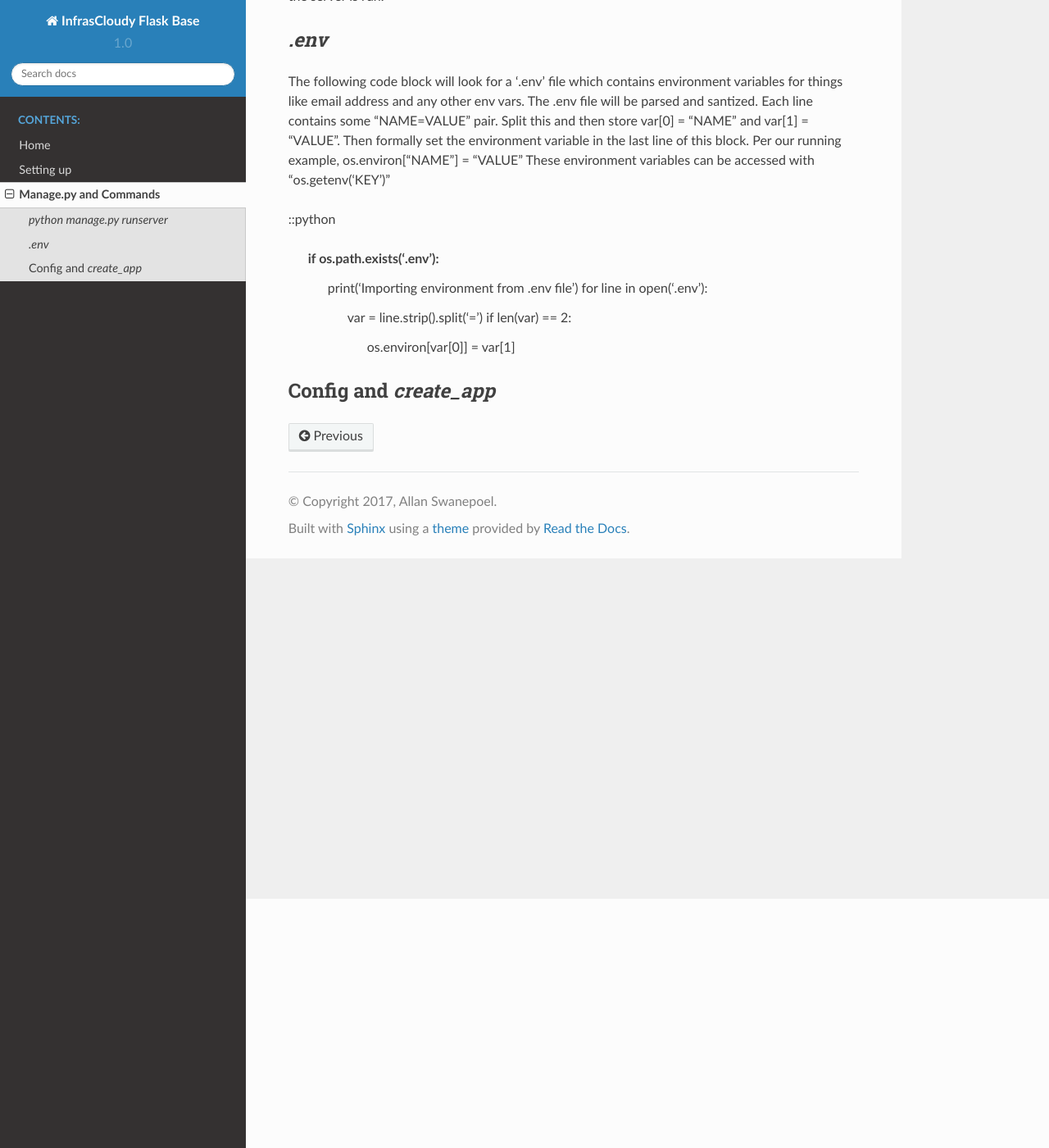
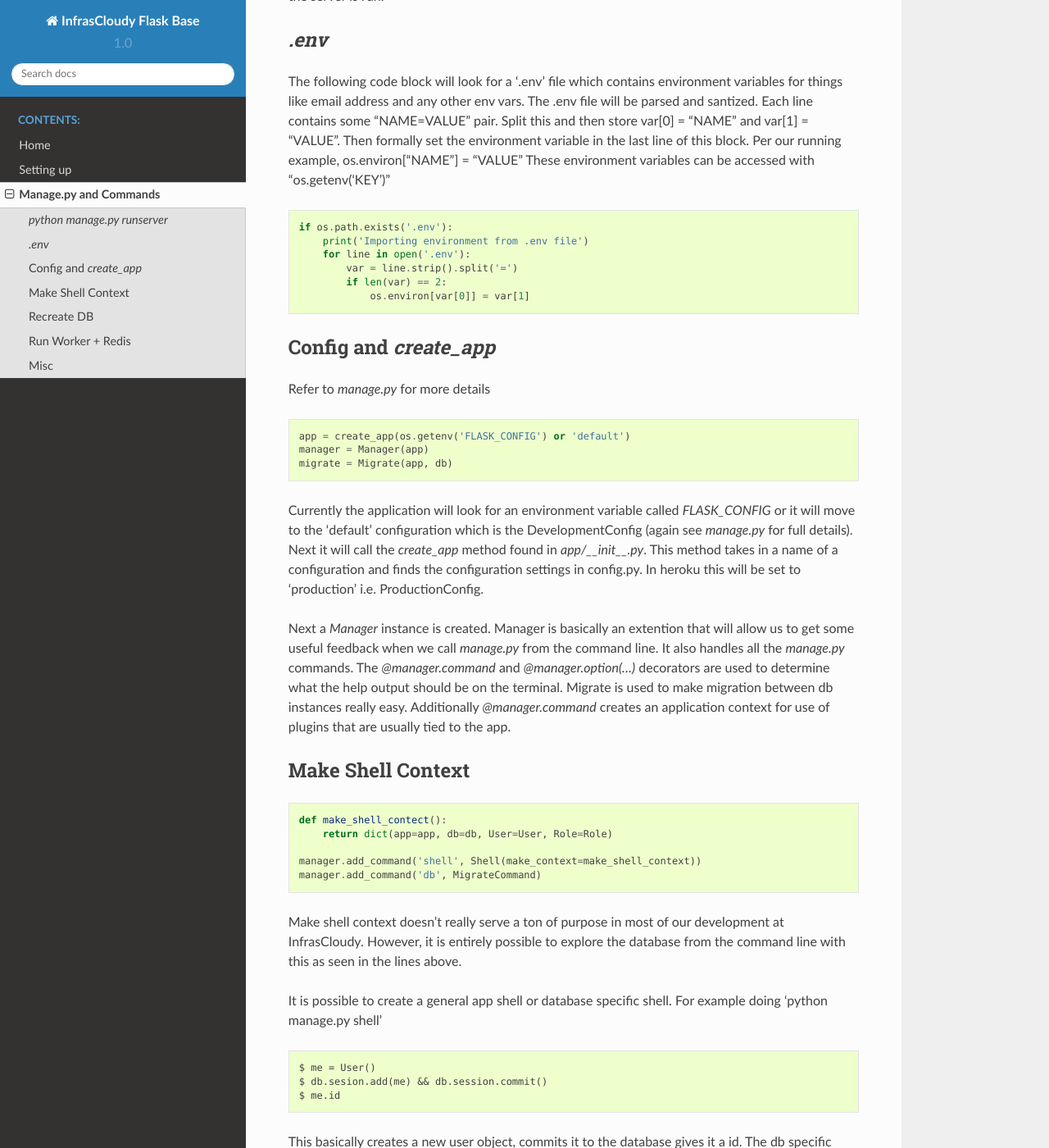
Before and after one commit to infrascloudy/flask-base, a Sphinx documentation site: the page built from docs/source/commands.rst, in a window 1280 px wide and 1400 px high, scrolled down 304 px. Shown: the whole window at 82% size. Built offline with Sphinx 7.4.7 and the Read the Docs theme 2.0.0, drawn with Linux system fonts in a browser that asks for light colours; some of the changed text lies outside the part shown.

Commit message:
Commands should be complete

```diff
--- a/docs/source/commands.rst
+++ b/docs/source/commands.rst
@@ -39,3 +39,123 @@ These environment variables can be accessed with "os.getenv('KEY')"
 
 Config and `create_app`
 -----------------------
+
+Refer to `manage.py` for more details
+
+::
+
+    app = create_app(os.getenv('FLASK_CONFIG') or 'default')
+    manager = Manager(app)
+    migrate = Migrate(app, db)
+
+Currently the application will
+look for an environment variable called `FLASK_CONFIG` or it will
+move to the 'default' configuration which is the DevelopmentConfig
+(again see `manage.py` for full details). Next it will call the
+`create_app` method found in `app/__init__.py`. This method takes in a
+name of a configuration and finds the configuration settings in
+config.py. In heroku this will be set to 'production' i.e.
+ProductionConfig.
+
+Next a `Manager` instance is created. Manager
+is basically an extention that will allow us to get some useful
+feedback when we call `manage.py` from the command line. It also handles
+all the `manage.py` commands. The `@manager.command` and `@manager.option(...)`
+decorators are used to determine what the help output should be
+on the terminal. Migrate is used to make migration between db instances
+really easy. Additionally `@manager.command` creates an application
+context for use of plugins that are usually tied to the app.
+
+Make Shell Context
+------------------
+
+::
+
+    def make_shell_contect():
+        return dict(app=app, db=db, User=User, Role=Role)
+
+    manager.add_command('shell', Shell(make_context=make_shell_context))
+    manager.add_command('db', MigrateCommand)
+
+
+Make shell context doesn't really serve a ton of purpose in most of our
+development at InfrasCloudy. However, it is entirely possible to explore the database
+from the command line with this as seen in the lines above.
+
+It is possible to create a general app shell or database specific shell.
+For example doing 'python manage.py shell'
+
+::
+
+    $ me = User()
+    $ db.sesion.add(me) && db.session.commit()
+    $ me.id
+
+
+This basically creates a new user object, commits it to the database gives
+it a id. The db specific shell exposes the native MigrateCommands...
+honestly you won't have to worry about these and future info can
+be found the Flask-Migrate documentation.
+
+Recreate DB
+-----------
+
+::
+
+    @manager.command
+    def recreate_db():
+        """
+        Recreates the local database.
+        YOU SHOULD NOT USE THIS IN PRODUCTION.
+        """
+        db.drop_all()
+        db.create_all()
+        db.session.commit()
+
+So this will clear out all the user data (drop_all), will create a new
+database but with all the tables and columns set up per your models.
+create_all() and drop_all() rely upon the fact that you have imported
+** ALL YOUR DATABASE MODELS **. If you are seeing some table not being
+created this is the most likely culprit.
+
+Run Worker + Redis
+------------------
+
+The run_worker command will initialize a task queue. This is basically a
+list of operations stored in memory that the server will get around to doing
+eventually. This is great for doing asynchronous tasks. The memory store
+used for holding these tasks is called Redis. We set up a default redis
+password and then open a connection to the redis DB. We instantiate a worker
+and add a queue of items that needs to be processed on that worker.
+
+::
+
+    @manager.command
+    def run_worker():
+        """
+        Initializes a slim rq task queue.
+        """
+        listen = ['default']
+        conn = Redis(
+            host=app.config['RQ_DEFAULT_HOST'],
+            port=app.config['RQ_DEFAULT_PORT'],
+            db=0,
+            password=app.config['RQ_DEFAULT_PASSWORD']
+        )
+
+        with Connection(conn):
+            worker = Worker(map(Queue, listen))
+            worker.work()
+
+Misc
+----
+
+You may/may not know this but the whole
+if __name__ == '__main__' check is to see if this file is being executed
+directly rather than indirectly (by being imported through another file).
+So when we execute this file directly (by running python manage.py SOMECMD)
+we get the option of instantiating the manager instance
+These methods should be accessible from other files though if imported.
+But you would have a tough time executing these commands from cmd line
+without the Manager init (otherwise you have to deal with argvs and
+stuff that is frankly tedious).
```
Also changed, not shown: other parts of docs/source/commands.rst (+1 -1 lines).
